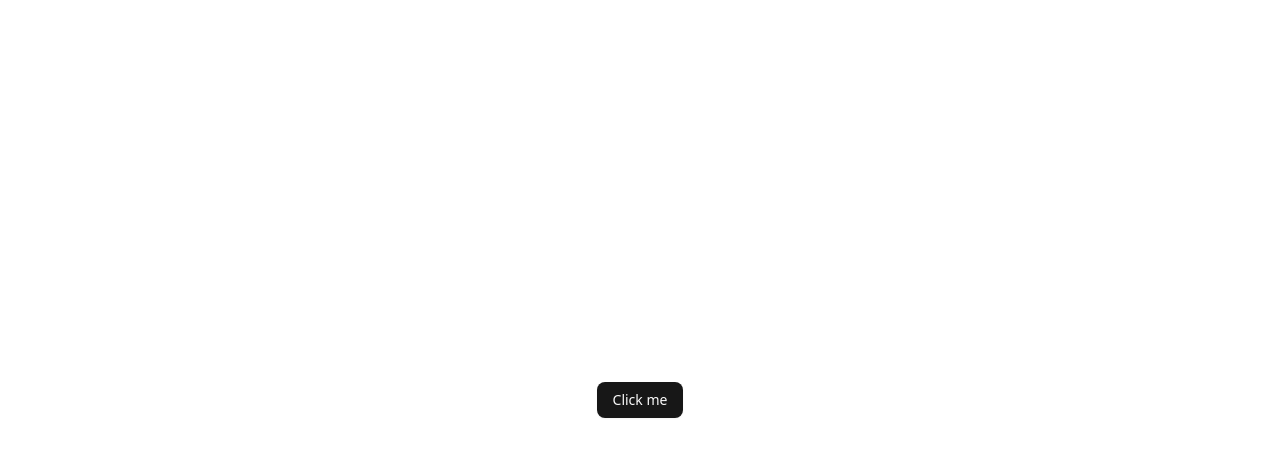
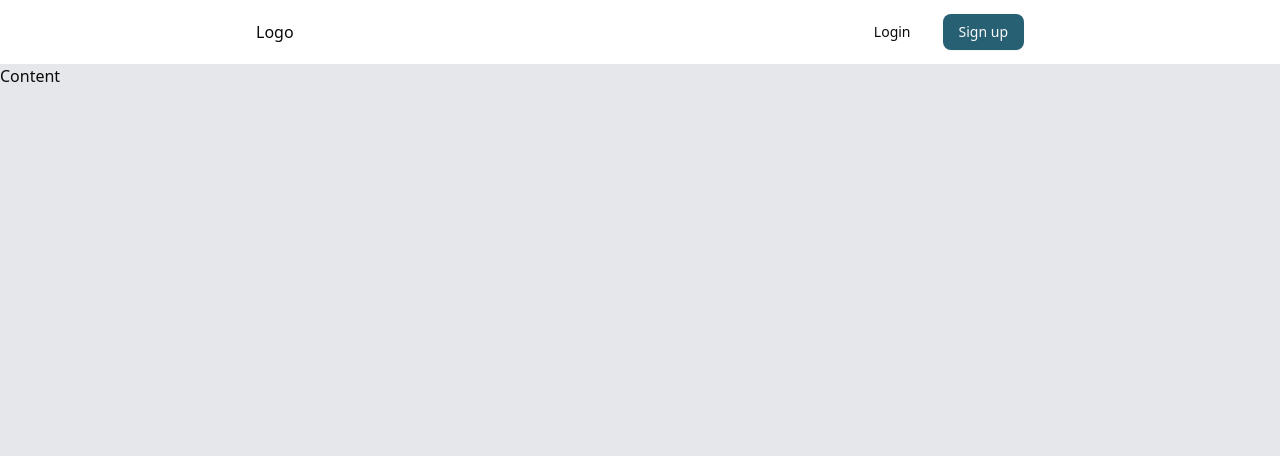
Before and after one commit to youssef-aitali/Tripify, a React (Vite) app: page / in a window 1280 px wide. Shown: the top 456 px of the page. Built offline with nearby package versions, Linux system fonts and the light colour scheme.

Commit message:
Layouting welcome page - Adding Navbar

```diff
--- a/src/App.tsx
+++ b/src/App.tsx
@@ -1,11 +1,25 @@
-import { Button } from "@/components/ui/button"
+import { Button } from "@/components/ui/button";
 
 function App() {
   return (
-    <div className="flex flex-col items-center justify-center min-h-svh">
-      <Button>Click me</Button>
+    <div className="flex flex-col min-h-svh">
+      <div className="flex justify-between items-center h-16 w-full px-[20%]">
+        <div>Logo</div>
+        <div className="flex gap-4">
+          <Button
+            variant="ghost"
+            className="hover:bg-gray-200/50 cursor-pointer"
+          >
+            Login
+          </Button>
+          <Button className="bg-cyan-900/90 hover:bg-cyan-900 cursor-pointer">
+            Sign up
+          </Button>
+        </div>
+      </div>
+      <div className="bg-gray-200 grow">Content</div>
     </div>
-  )
+  );
 }
 
-export default App
+export default App;
```
